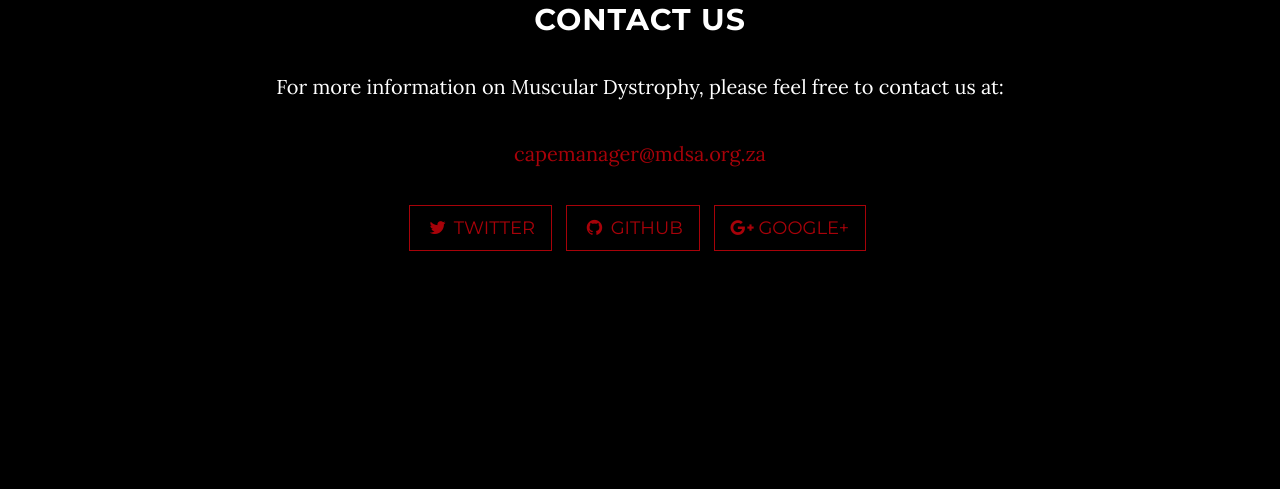
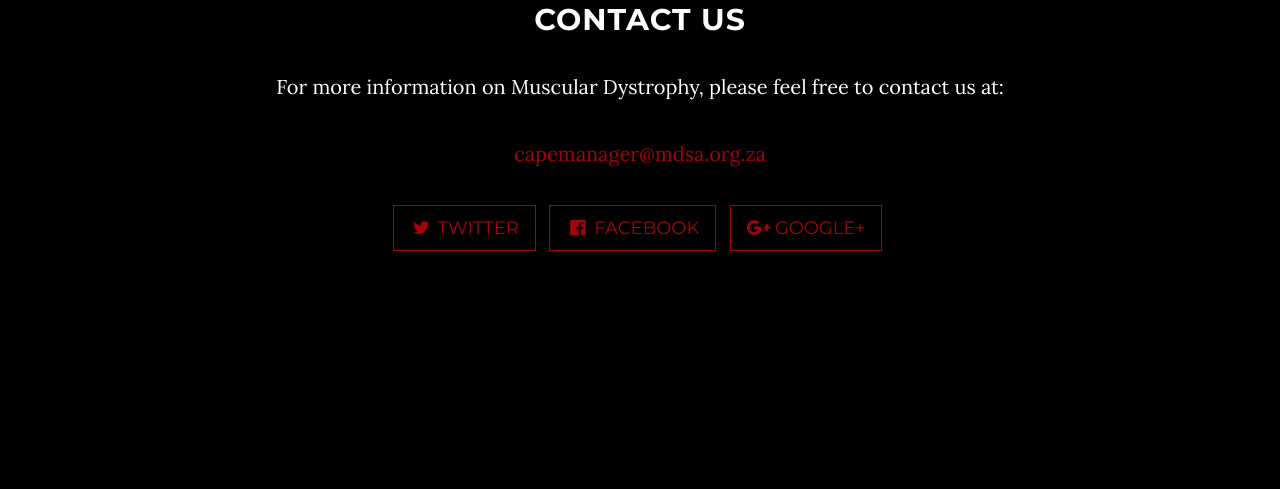
Before and after one commit to ryno888/MDSA, a website: page index.html in a window 1280 px wide. Shown: the part 4039-4528 px from the top of the page. Drawn offline with nearby package versions, Linux system fonts and the light colour scheme; some packages are replaced by stand-ins of ours.

Commit message:
Initial Commit

```diff
--- a/index.html
+++ b/index.html
@@ -152,7 +152,7 @@
                         <a href="javascrip:;" class="btn btn-default btn-lg"><i class="fa fa-twitter fa-fw"></i> <span class="network-name">Twitter</span></a>
                     </li>
                     <li>
-                        <a href="javascrip:;" class="btn btn-default btn-lg"><i class="fa fa-github fa-fw"></i> <span class="network-name">Github</span></a>
+                        <a href="javascrip:;" class="btn btn-default btn-lg"><i class="fa fa-facebook-official fa-fw"></i> <span class="network-name">Facebook</span></a>
                     </li>
                     <li>
                         <a href="javascrip:;" class="btn btn-default btn-lg"><i class="fa fa-google-plus fa-fw"></i> <span class="network-name">Google+</span></a>
```
